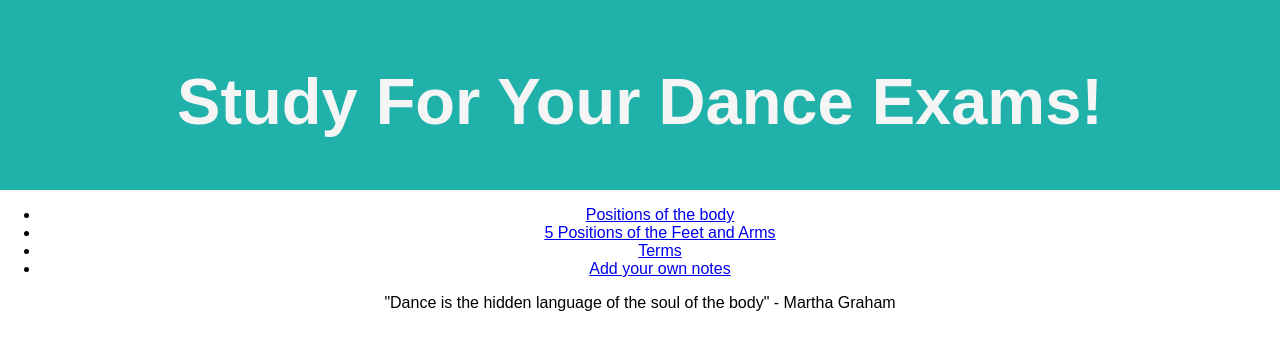
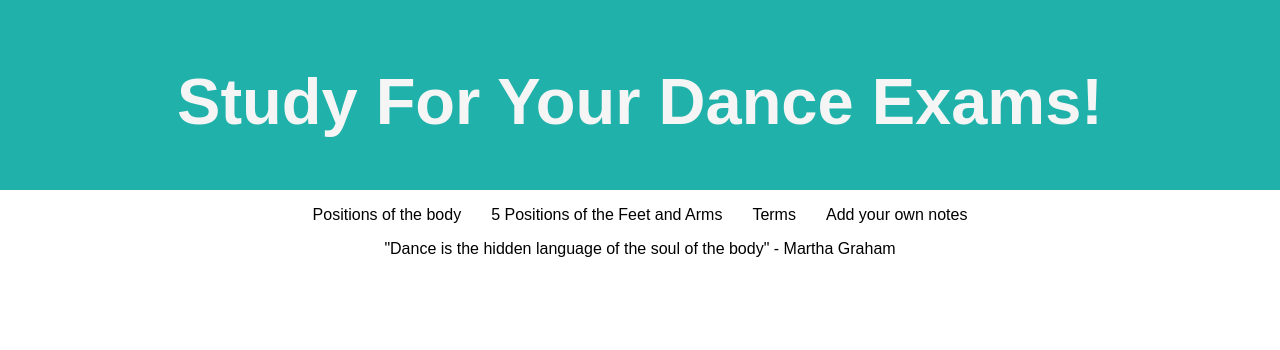
Before and after one commit to joyshaffer/dance-web, a React (Create React App) app: page / in a window 1280 px wide. Shown: the top 350 px of the page. Built offline with nearby package versions, Linux system fonts and the light colour scheme.

Commit message:
added styling to navlinks

```diff
--- a/src/App.css
+++ b/src/App.css
@@ -12,3 +12,31 @@
     padding: 20px;
     color: whitesmoke;
 }
+
+.nav-links {
+    list-style: none;
+    padding-left: 0;
+}
+
+.nav-links li {
+    display: inline-block;
+    padding: 0 15px;
+}
+
+.nav-links a {
+    color: black;
+    text-decoration: none;
+    font-size: 25 px;
+}
+
+.nav-links a.active {
+    color: gray;
+}
+
+.nav-links a.active:hover {
+    color: darkkhaki;
+}
+
+.nav-links a:hover {
+    color: lightcoral;
+}
```
